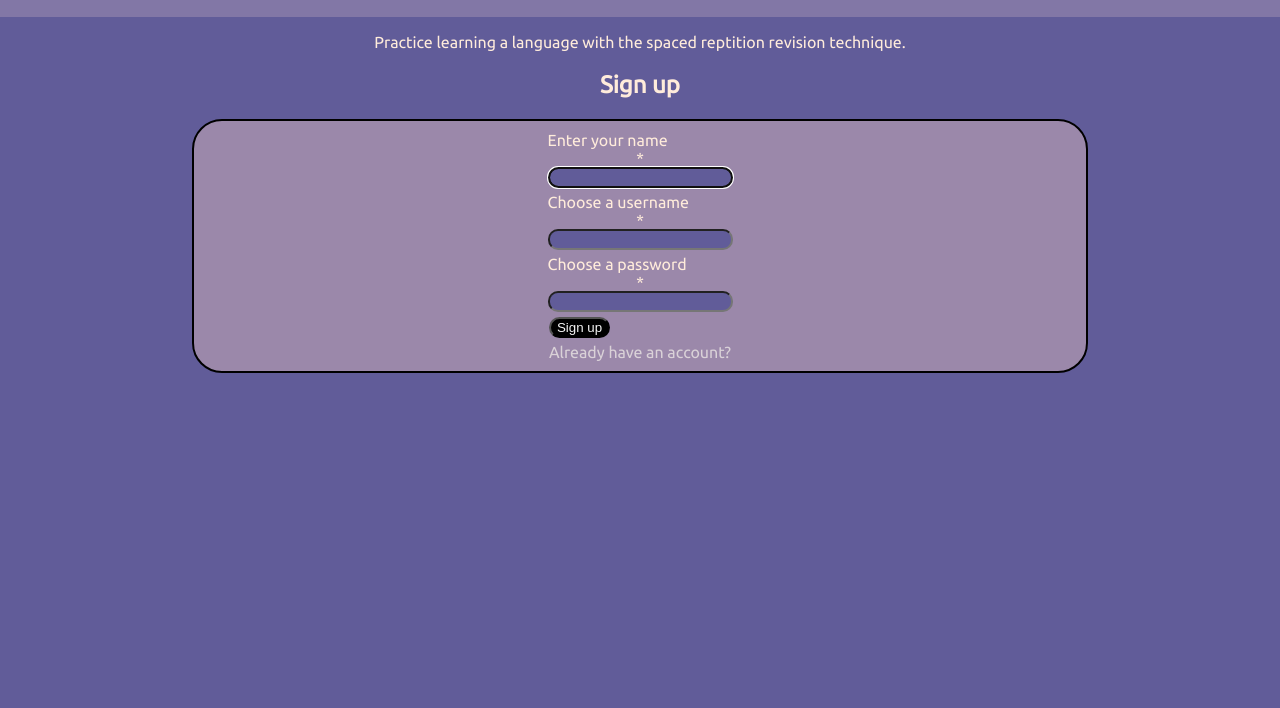
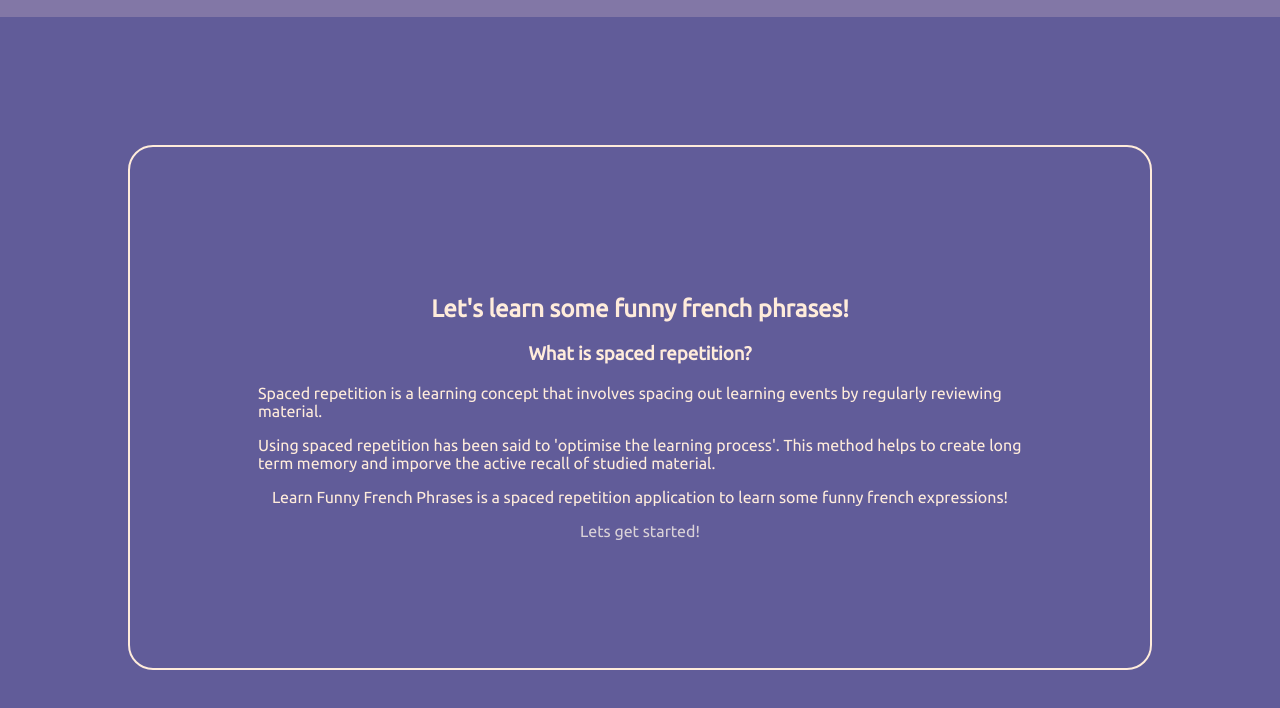
Before and after one commit to Mozmani/Funny-French-Phrases-Client, a React app: page / in a window 1280 px wide. Before the commit this address led to /register. Shown: the part 60-768 px from the top of the page. Built offline with nearby package versions, Linux system fonts and the light colour scheme.

Commit message:
made registration auto log in, added a home page

```diff
--- /dev/null
+++ b/src/HomePage/HomePage.js
@@ -0,0 +1,23 @@
+import React from 'react'
+import {Link} from 'react-router-dom'
+
+const HomePage = () => {
+  return (
+    <div className='homepage'>
+      <h2>Let's learn some funny french phrases!</h2>
+      <h3>What is spaced repetition?</h3>
+      <p>Spaced repetition is a learning concept that involves spacing out
+        learning events by regularly reviewing material.
+      </p>
+      <p>Using spaced repetition has been said to 'optimise the learning process'.
+        This method helps to create long term memory and imporve the active recall of studied material. </p>
+        <p>
+          Learn Funny French Phrases is a spaced repetition application to learn
+          some funny french expressions!
+        </p>
+        <Link to='/dashboard'> Lets get started!</Link>
+    </div>
+  )
+}
+
+export default HomePage
--- a/src/components/App/App.css
+++ b/src/components/App/App.css
@@ -84,3 +84,10 @@ Button{
 ul{
   list-style: none;
 }
+
+.homepage {
+  border: 2px solid #ffecdb;
+  margin: 10% 10%;
+  padding: 10%;
+  border-radius: 25px;
+}
--- a/src/components/App/App.js
+++ b/src/components/App/App.js
@@ -8,6 +8,7 @@ import LoginRoute from '../../routes/LoginRoute/LoginRoute'
 import DashboardRoute from '../../routes/DashboardRoute/DashboardRoute'
 import LearningRoute from '../../routes/LearningRoute/LearningRoute'
 import NotFoundRoute from '../../routes/NotFoundRoute/NotFoundRoute'
+import HomePage from '../../HomePage/HomePage'
 import './App.css'
 
 export default class App extends Component {
@@ -28,9 +29,15 @@ export default class App extends Component {
             <p>There was an error! Oh no!</p>
           )}
           <Switch>
+            <Route
+            exact path ='/'
+            component={HomePage}
+            >
+
+            </Route>
             <PrivateRoute
               exact
-              path={'/'}
+              path={'/dashboard'}
               component={DashboardRoute}
             />
             <PrivateRoute
--- a/src/components/RegistrationForm/RegistrationForm.js
+++ b/src/components/RegistrationForm/RegistrationForm.js
@@ -3,35 +3,43 @@ import { Link } from 'react-router-dom'
 import { Input, Required, Label } from '../Form/Form'
 import AuthApiService from '../../services/auth-api-service'
 import Button from '../Button/Button'
+import UserContext from '../../contexts/UserContext'
 import './RegistrationForm.css'
 
 class RegistrationForm extends Component {
   static defaultProps = {
     onRegistrationSuccess: () => { }
   }
+  static contextType = UserContext
 
   state = { error: null }
 
   firstInput = React.createRef()
 
-  handleSubmit = ev => {
+  handleSubmit = async ev => {
     ev.preventDefault()
     const { name, username, password } = ev.target
 
-    AuthApiService.postUser({
+    const res = await AuthApiService.postUser({
       name: name.value,
       username: username.value,
       password: password.value,
     })
-      .then(user => {
-        name.value = ''
-        username.value = ''
-        password.value = ''
-        this.props.onRegistrationSuccess()
-      })
-      .catch(res => {
-        this.setState({ error: res.error })
-      })
+
+
+    if (res.error){
+      this.setState({error: res.error})
+    }
+
+   const resLog = await AuthApiService.postLogin({
+      username: username.value,
+      password: password.value,
+    })
+
+    this.context.processLogin(resLog.authToken)
+
+    this.props.onRegistrationSuccess()
+
   }
 
   componentDidMount() {
--- a/src/routes/LoginRoute/LoginRoute.js
+++ b/src/routes/LoginRoute/LoginRoute.js
@@ -11,8 +11,7 @@ class LoginRoute extends Component {
 
   handleLoginSuccess = () => {
     const { location, history } = this.props
-    const destination = (location.state || {}).from || '/'
-    history.push(destination)
+    history.push('/dashboard')
   }
 
   render() {
--- a/src/routes/RegistrationRoute/RegistrationRoute.js
+++ b/src/routes/RegistrationRoute/RegistrationRoute.js
@@ -10,7 +10,7 @@ class RegistrationRoute extends Component {
 
   handleRegistrationSuccess = () => {
     const { history } = this.props
-    history.push('/login')
+    history.push('/dashboard')
   }
 
   render() {
```
